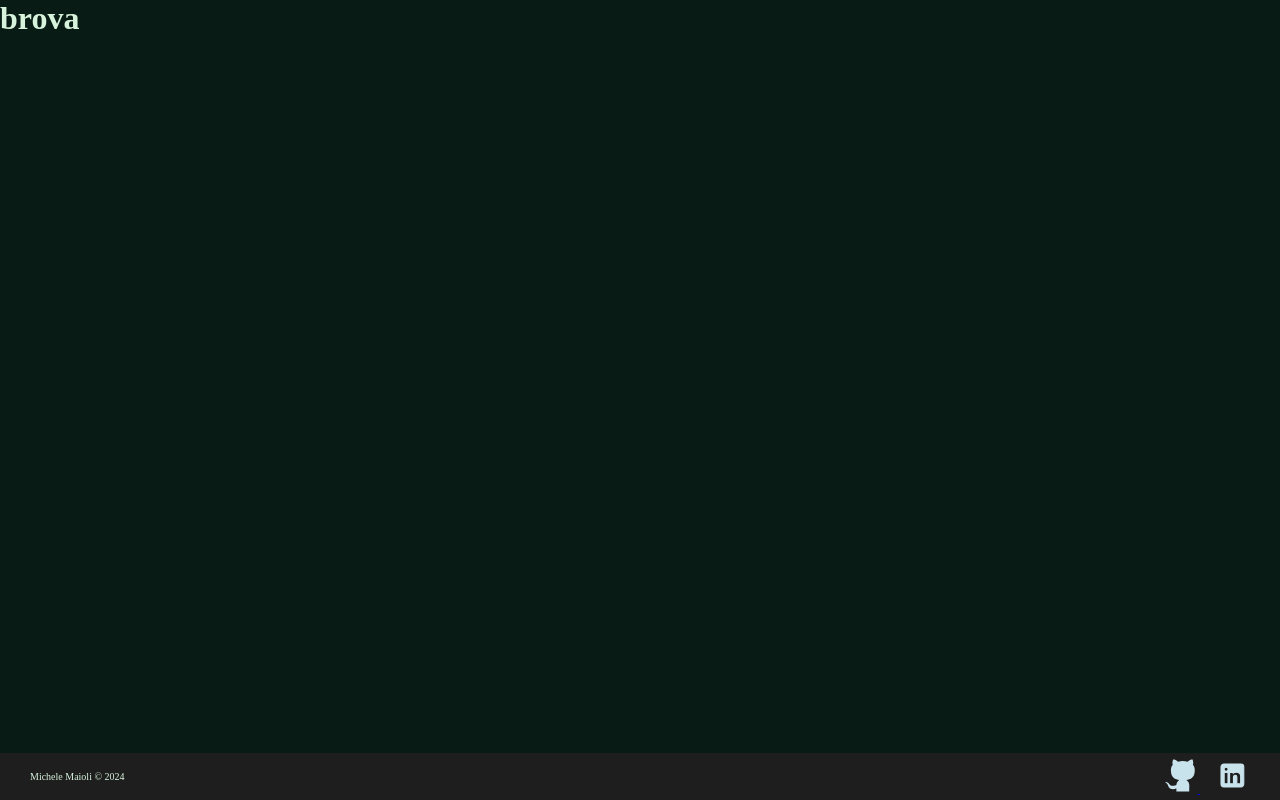
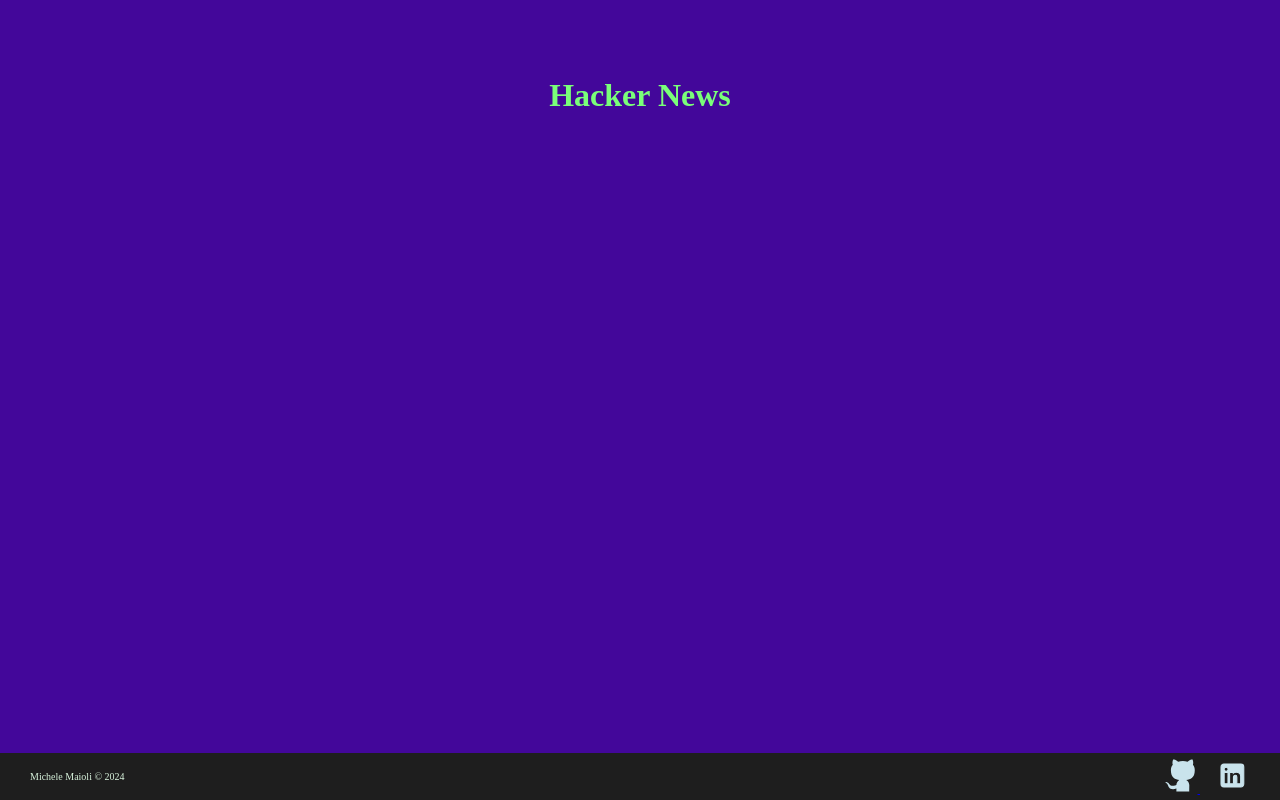
Before and after one commit to Mic-9/JS_Advanced, a plain HTML site: page index.html in a window 1280 px wide. Drawn offline with Linux system fonts and the light colour scheme.

Commit message:
inizio js

```diff
--- a/JS/script.js
+++ b/JS/script.js
@@ -0,0 +1,3 @@
+function NewsFrame() {
+  let frame = document.createElement("div");
+}
--- a/css/style.css
+++ b/css/style.css
@@ -4,11 +4,17 @@
   box-sizing: border-box;
 }
 body {
-  background-color: rgb(8, 28, 21);
-  color: rgb(216, 243, 220);
+  background-color: rgb(67, 7, 154);
+  color: rgb(122, 255, 121);
 }
+h1 {
+  text-align: center;
+  margin-top: 6%;
+}
+
 footer {
   background-color: rgb(30, 30, 30);
+  color: rgb(216, 243, 220);
   position: fixed;
   left: 0px;
   right: 0px;
--- a/index.html
+++ b/index.html
@@ -16,7 +16,7 @@
     <link rel="stylesheet" href="css/style.css" />
   </head>
   <body>
-    <h1>brova</h1>
+    <h1>Hacker News</h1>
 
     <main></main>
 
```
